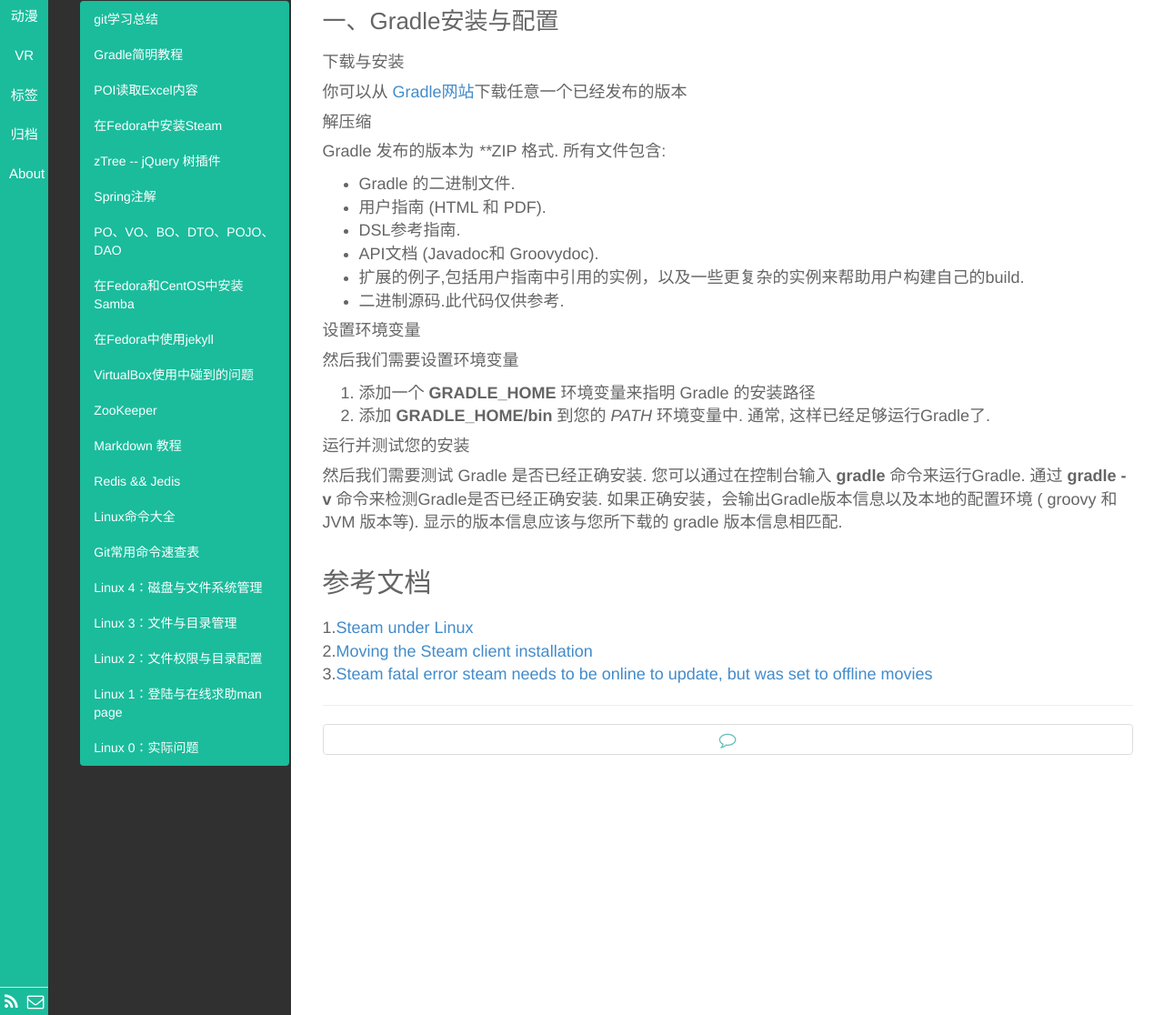
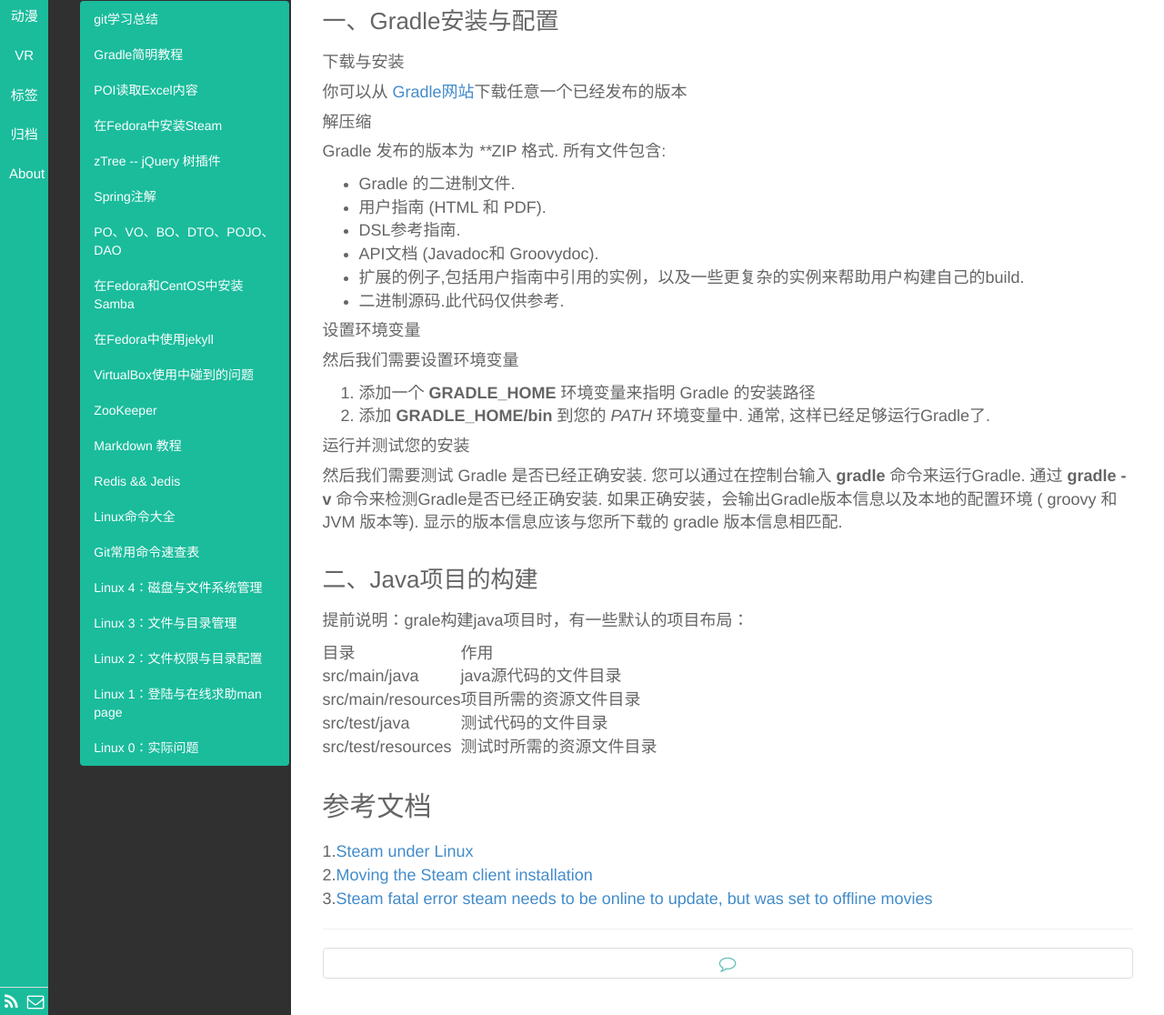
Before and after one commit to demon7452/demon7452.github.io, a Jekyll site: the page built from _posts/技术/2015-12-17-Gradle简明教程.md, in a window 1280 px wide, cut to the strip 234-1350 px from the top of the page. Shown: the whole strip at 91% size. Built offline with Jekyll 4.4.1, drawn with Linux system fonts in a browser that asks for light colours; Markdown is read by kramdown in place of the engine named in the settings.

Commit message:
write gradle

```diff
--- a/_posts/技术/2015-12-17-Gradle简明教程.md
+++ b/_posts/技术/2015-12-17-Gradle简明教程.md
@@ -33,6 +33,42 @@ Gradle 发布的版本为 ****ZIP 格式. 所有文件包含:
 您可以通过在控制台输入 **gradle** 命令来运行Gradle. 通过 **gradle -v** 命令来检测Gradle是否已经正确安装.
 如果正确安装，会输出Gradle版本信息以及本地的配置环境  ( groovy 和 JVM 版本等). 显示的版本信息应该与您所下载的 gradle 版本信息相匹配.
 
+###二、Java项目的构建
+提前说明：grale构建java项目时，有一些默认的项目布局：
+<table>
+	<thead>
+		<td>目录</td>
+		<td>作用</td>
+	</thead>
+	<tr>
+		<td>src/main/java</td>
+		<td>java源代码的文件目录</td>
+	</tr>
+	<tr>
+		<td>src/main/resources</td>
+		<td>项目所需的资源文件目录</td>
+	</tr>
+	<tr>
+		<td>src/test/java</td>
+		<td>测试代码的文件目录</td>
+	</tr>
+	<tr>
+		<td>src/test/resources</td>
+		<td>测试时所需的资源文件目录</td>
+	</tr>
+	<tr>
+		<td></td>
+		<td></td>
+	</tr>
+	<tr>
+		<td></td>
+		<td></td>
+	</tr>
+	<tr>
+		<td></td>
+		<td></td>
+	</tr>
+</table>
 
 
 ##参考文档
```
